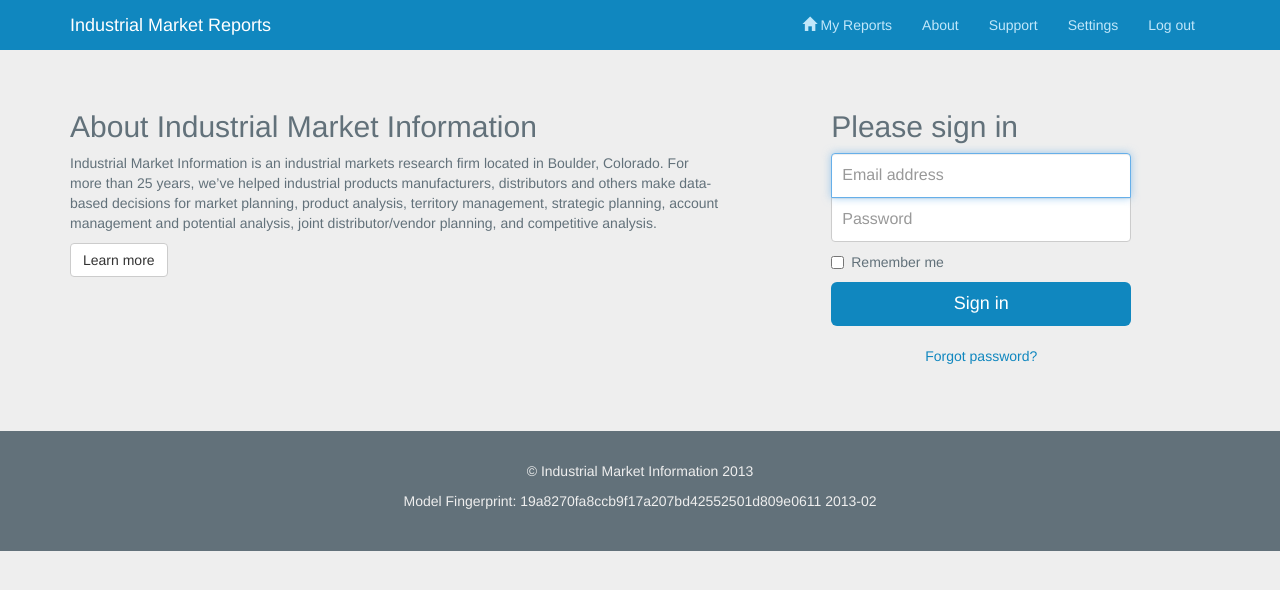
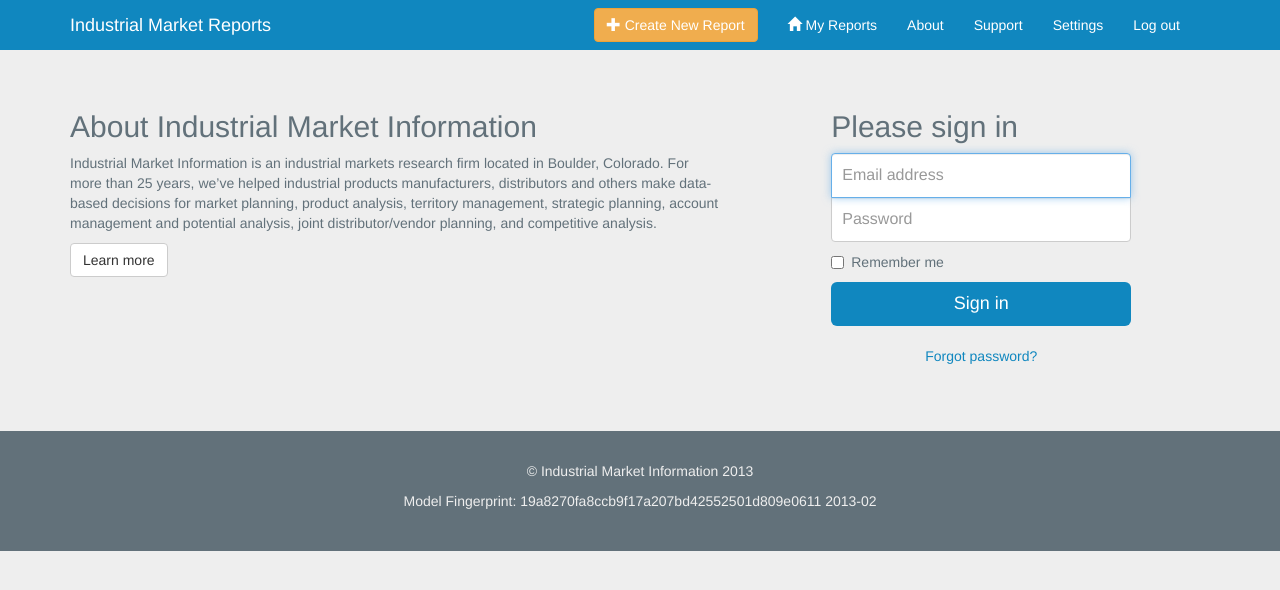
Before and after one commit to saintsjd/imi-ui, a Jekyll site: the page built from index.html, in a window 1280 px wide. Shown: the top 590 px of the page. Built offline with Jekyll 4.4.1, drawn with Linux system fonts in a browser that asks for light colours; Markdown is read by kramdown in place of the engine named in the settings.

Commit message:
top colors

```diff
--- a/_layouts/default.html
+++ b/_layouts/default.html
@@ -44,6 +44,9 @@
         <li><a href="#">Settings</a></li>
         <li><a href="index.html">Log out</a></li>
       </ul>
+      <form class="navbar-form navbar-right" role="search">
+        <button type="submit" class="btn btn-warning"><span class="glyphicon glyphicon-plus"></span> Create New Report</button>
+      </form>
     </div><!-- /.navbar-collapse -->
   </div><!-- .container -->
 </nav>
--- a/css/main.css
+++ b/css/main.css
@@ -27,12 +27,13 @@
 background-color: #1087bf;
 border: none;
 }
-.navbar-default .navbar-brand, .navbar-default .navbar-nav > li > a:hover {
+.navbar-default .navbar-brand:hover, .navbar-default .navbar-nav > li > a:hover {
+  color: #c1e7fa;
+  }
+.navbar-default .navbar-brand, .navbar-default .navbar-nav > li > a {
   color: #fff;
-  }
-.navbar-default .navbar-nav > li > a {
-  color: #c1e7fa;
 }
+
 
 #support-bar {
     background-color: #424242;
```
